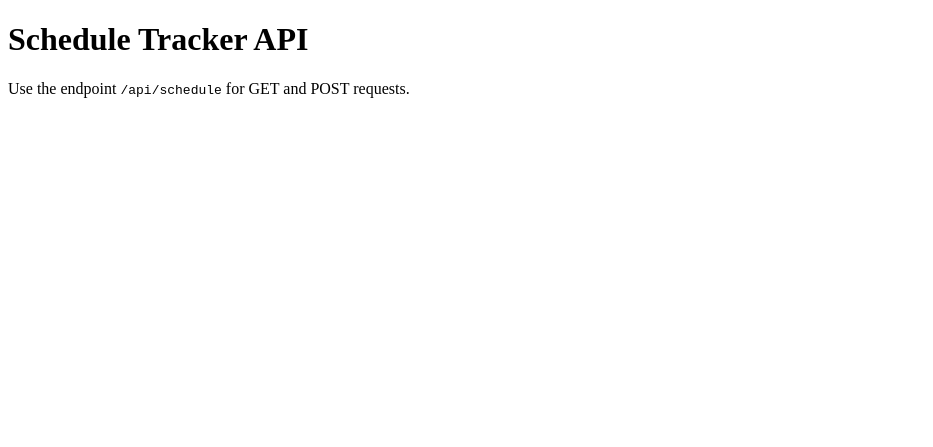
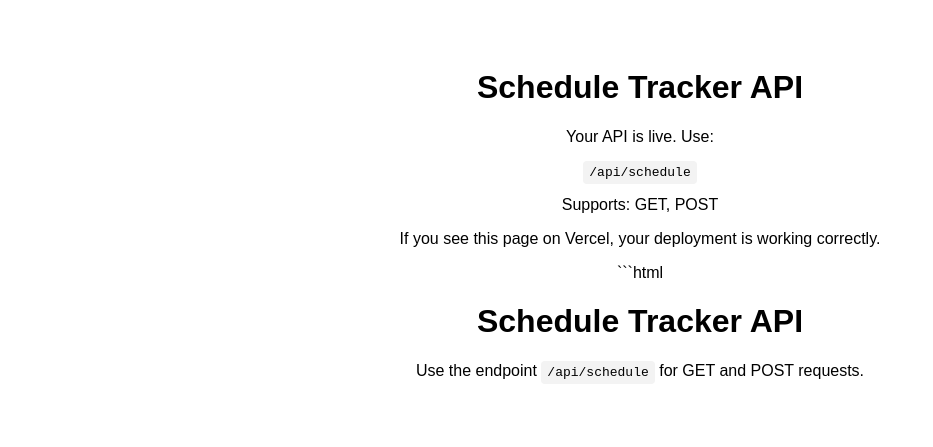
Before and after one commit to ziqimeng2002/Track-my-daily-schedule, a website: page index.html in a window 1280 px wide. Shown: the whole page, without its empty margins (0-933 px from the left). Drawn offline with Linux system fonts and the light colour scheme.

Commit message:
index.html
Updated the HTML structure and added styling for better presentation.

````diff
--- a/index.html
+++ b/index.html
@@ -1,3 +1,31 @@
+<!DOCTYPE html>
+<html lang="en">
+<head>
+<meta charset="UTF-8" />
+<meta name="viewport" content="width=device-width, initial-scale=1.0" />
+<title>Schedule Tracker API</title>
+<style>
+body {
+font-family: Arial, sans-serif;
+padding: 40px;
+text-align: center;
+}
+code {
+background: #f3f3f3;
+padding: 4px 6px;
+border-radius: 4px;
+}
+</style>
+</head>
+<body>
+<h1>Schedule Tracker API</h1>
+<p>Your API is live. Use:</p>
+<p><code>/api/schedule</code></p>
+<p>Supports: GET, POST</p>
+<p>If you see this page on Vercel, your deployment is working correctly.</p>
+</body>
+</html>
+```html
 <!DOCTYPE html>
 <html>
 <head>
````
